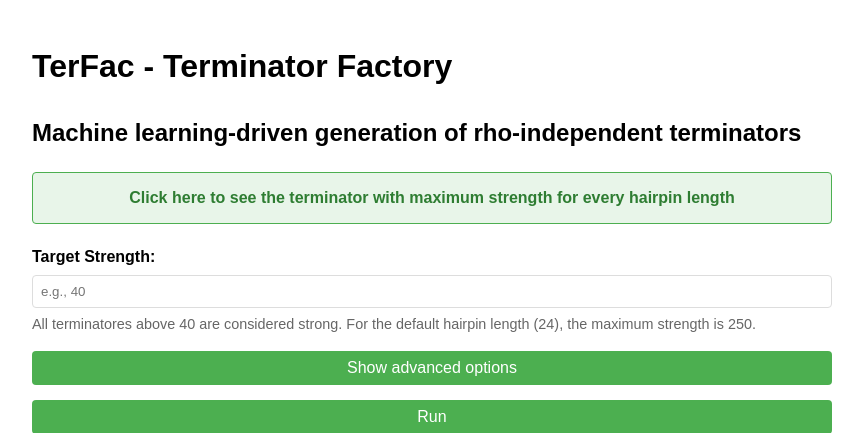
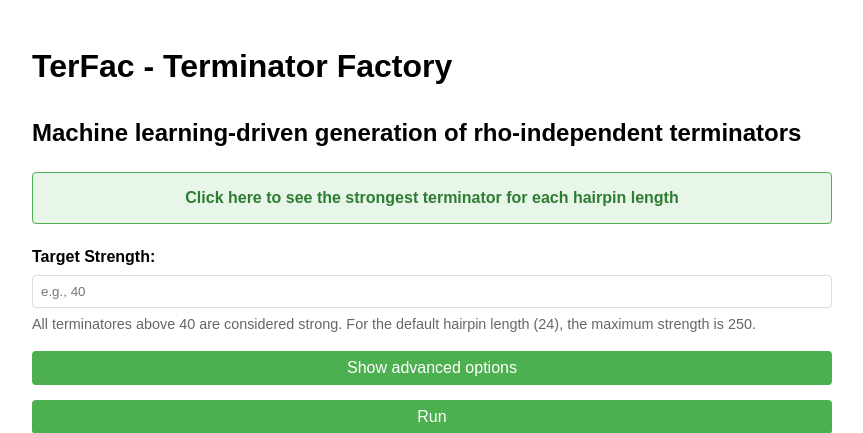
Before and after one commit to gkundlatsch/TerFac, a Flask app: page / in a window 1280 px wide. Shown: the top 433 px of the page, without its empty margins (208-1071 px from the left). Run offline with Flask 3, Linux system fonts and the light colour scheme; parts of the project's set-up code (start-up, migrations or seed data) failed here and were passed over.

Commit message:
Update index.html

```diff
--- a/templates/index.html
+++ b/templates/index.html
@@ -96,7 +96,7 @@
 
   <form method="post" action="/">
     <a href="{{ url_for('show_max_strength') }}" class="max-strength-box">
-      Click here to see the terminator with maximum strength for every hairpin length
+      Click here to see the strongest terminator for each hairpin length
     </a>
 
 
@@ -129,10 +129,10 @@
           min="6"
           max="48"
           step="2"
-          placeholder="48"
+          placeholder="24"
         >
     <div class="note">
-    The default value is 48. If your application requires a shorter terminator, choose an even number between 6 and 48. You may need to increase the Acceptable Deviation, particularly when targeting high strength with a low maximum length.
+    The default value is 24. If your application requires a shorter or longer terminator, choose an even number between 6 and 48. You may need to increase the Acceptable Deviation, particularly when targeting high strength with a low maximum length.
     </div>
       </div>
 
@@ -146,7 +146,7 @@
           placeholder="0.2"
         >
         <div class="note">
-        The default value is 0.2. Increasing it can improve optimization speed, but may also increase the deviation from your target strength.
+        The default value is 1. Increasing it can improve optimization speed but may also increase the deviation from your target strength. Avoid very low values, especially when generating very strong terminators.
         </div>
       </div>
 
@@ -158,10 +158,10 @@
           id="hairpin_tol"
           name="hairpin_tol"
           step="any"
-          placeholder="0.05"
+          placeholder="0.1"
         >
         <div class="note">
-          The default value is 0.05. This sets how much the hairpin’s Shannon entropy can deviate from the model’s ideal value. Lowering it increases the chance of generating a terminator within the Acceptable Deviation but slows processing. Increasing it speeds up processing but may result in a strength further from the target.
+          The default value is 0.1. This sets how much the hairpin’s Shannon entropy can deviate from the model’s ideal value. Lowering it increases the chance of generating a terminator within the Acceptable Deviation but slows processing. Increasing it speeds up processing but may result in a strength further from the target.
         </div>
       </div>
 
```
